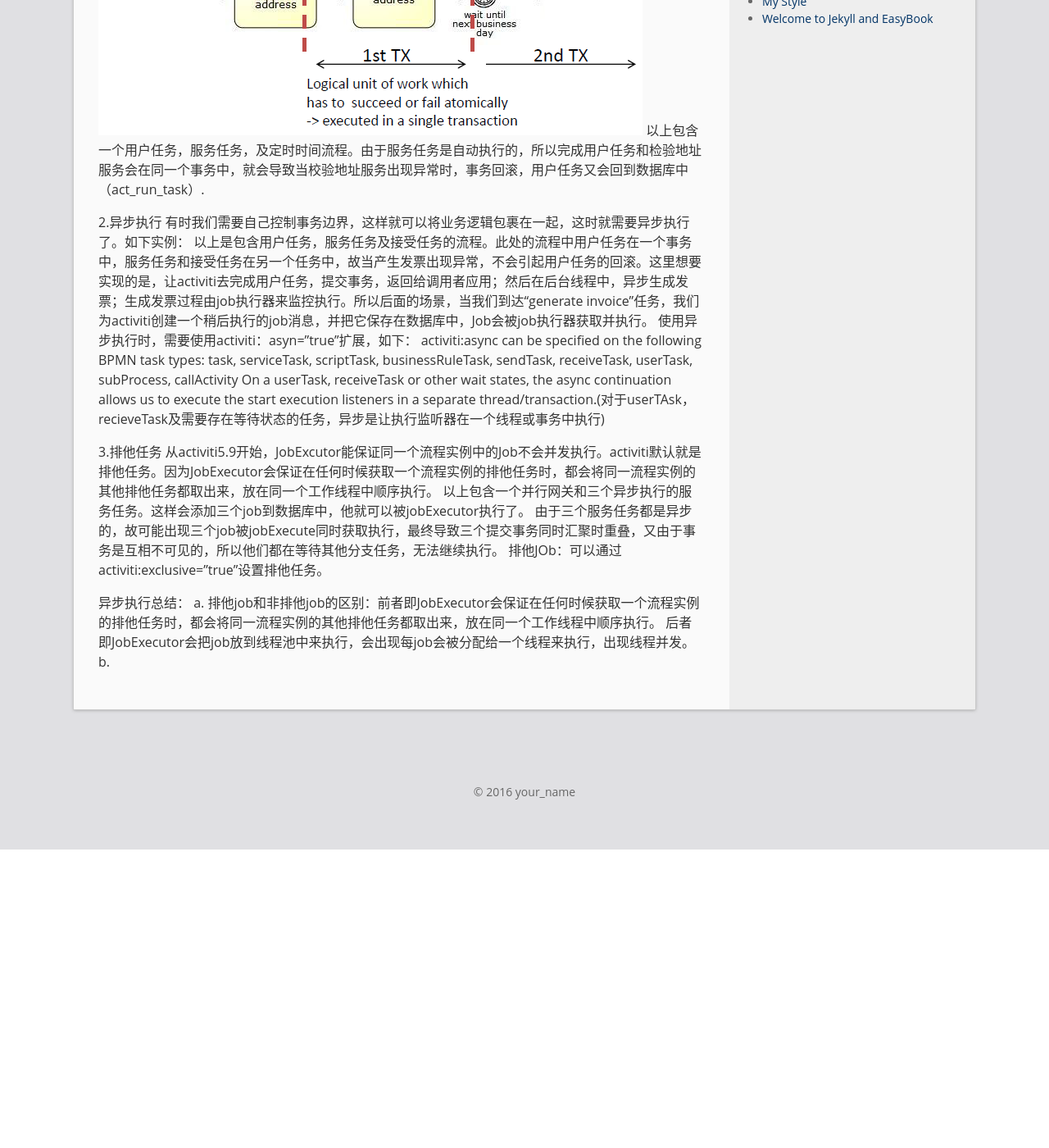
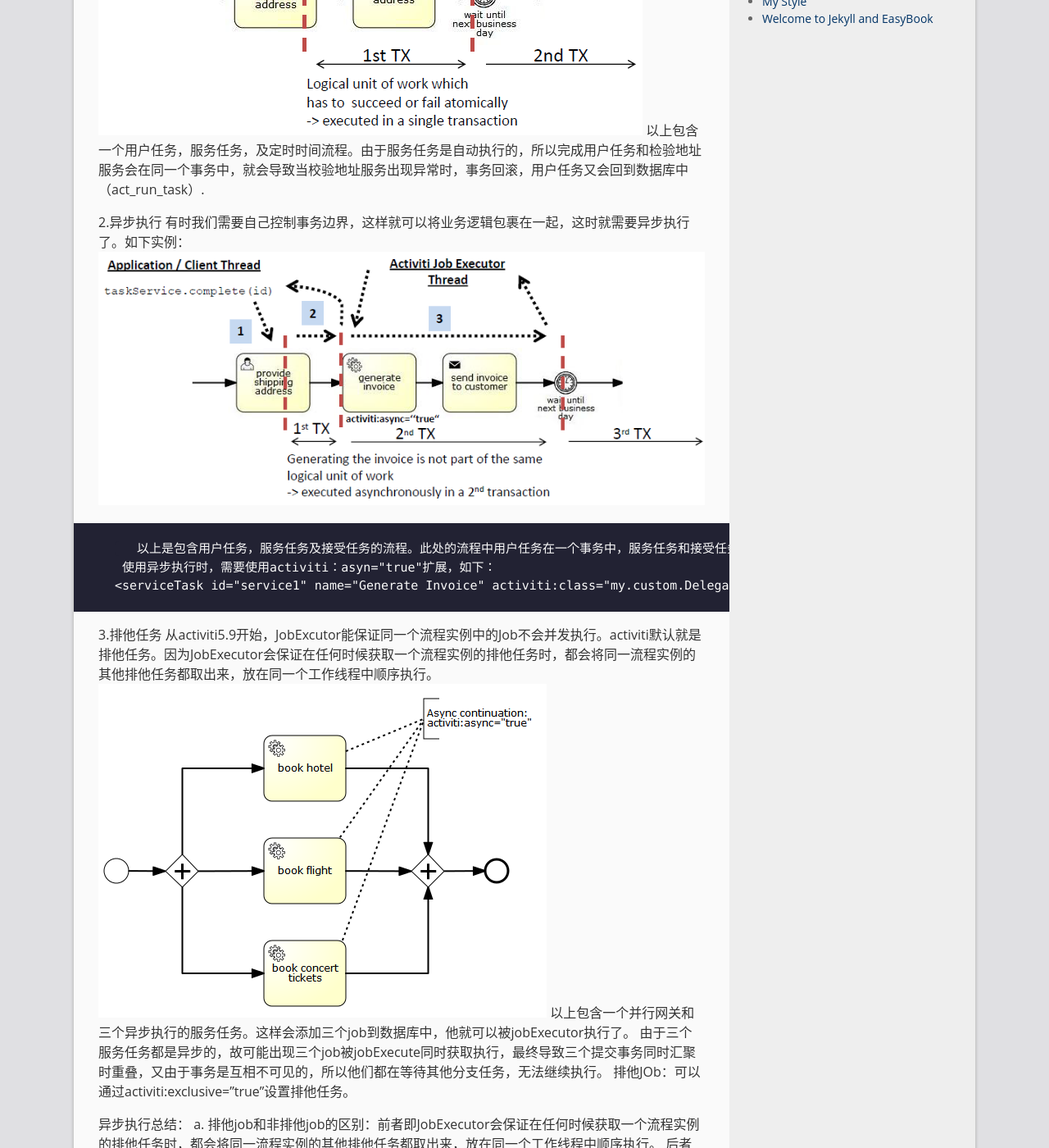
Before and after one commit to E-Present/e-present.github.io, a Jekyll site: the page built from _posts/2015-03-02-activiti.md, in a window 1280 px wide and 1400 px high, scrolled down 478 px. Shown: the whole window at 82% size. Built offline with Jekyll 4.4.1, drawn with Linux system fonts in a browser that asks for light colours; before the commit the page ends 1514 px from its top, so only the background shows below that.

Commit message:
Update 2015-03-02-activiti.md

```diff
--- a/_posts/2015-03-02-activiti.md
+++ b/_posts/2015-03-02-activiti.md
@@ -12,6 +12,8 @@ permalink: /blogs/activiti-async
 
 2.异步执行
     有时我们需要自己控制事务边界，这样就可以将业务逻辑包裹在一起，这时就需要异步执行了。如下实例：
+    ![](http://e-present.github.io/images/activit-2016-03-06-01.png)
+
        以上是包含用户任务，服务任务及接受任务的流程。此处的流程中用户任务在一个事务中，服务任务和接受任务在另一个任务中，故当产生发票出现异常，不会引起用户任务的回滚。这里想要实现的是，让activiti去完成用户任务，提交事务，返回给调用者应用；然后在后台线程中，异步生成发票；生成发票过程由job执行器来监控执行。所以后面的场景，当我们到达“generate invoice”任务，我们为activiti创建一个稍后执行的job消息，并把它保存在数据库中，Job会被job执行器获取并执行。
      使用异步执行时，需要使用activiti：asyn="true"扩展，如下：
     <serviceTask id="service1" name="Generate Invoice" activiti:class="my.custom.Delegate" activiti:async="true" />
@@ -21,6 +23,7 @@ On a userTask, receiveTask or other wait states, the async continuation allows u
 
 3.排他任务
     从activiti5.9开始，JobExcutor能保证同一个流程实例中的Job不会并发执行。activiti默认就是排他任务。因为JobExecutor会保证在任何时候获取一个流程实例的排他任务时，都会将同一流程实例的其他排他任务都取出来，放在同一个工作线程中顺序执行。
+     ![](http://e-present.github.io/images/activiti-2016-03-06-02.png)
       以上包含一个并行网关和三个异步执行的服务任务。这样会添加三个job到数据库中，他就可以被jobExecutor执行了。
        由于三个服务任务都是异步的，故可能出现三个job被jobExecute同时获取执行，最终导致三个提交事务同时汇聚时重叠，又由于事务是互相不可见的，所以他们都在等待其他分支任务，无法继续执行。
      排他JOb：可以通过activiti:exclusive="true"设置排他任务。
```
